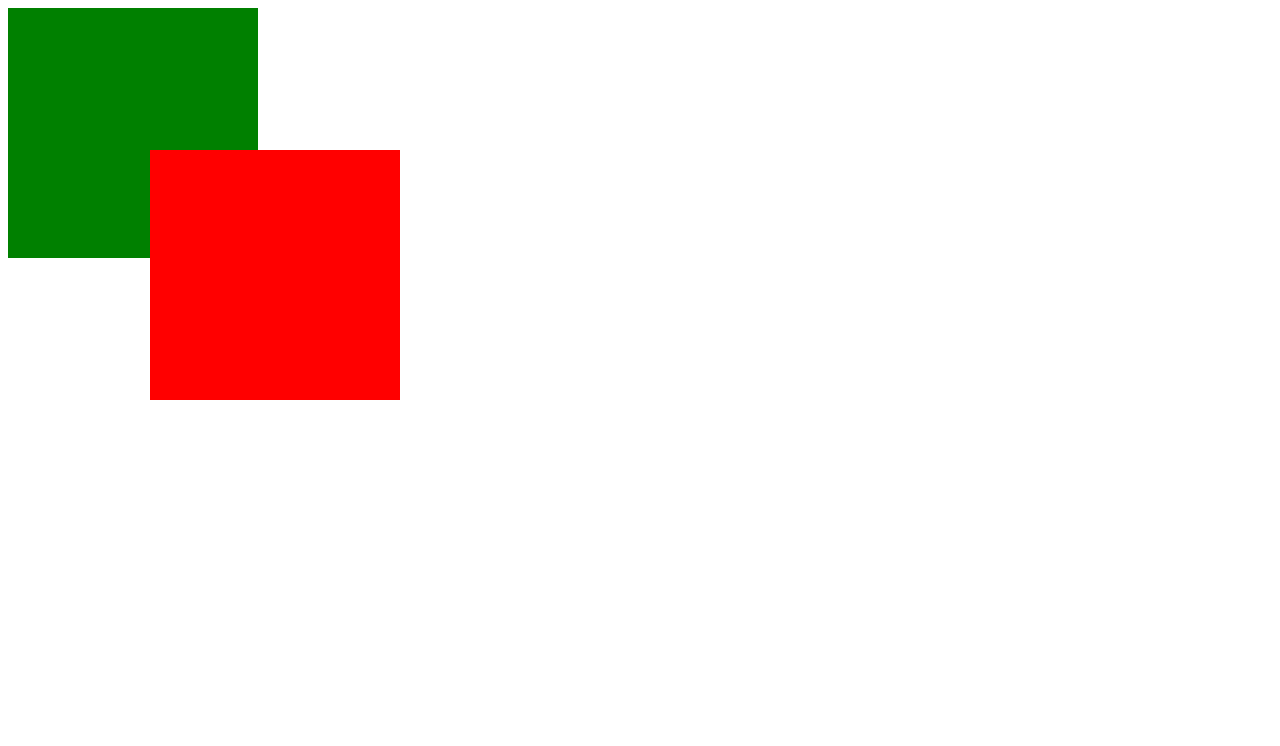
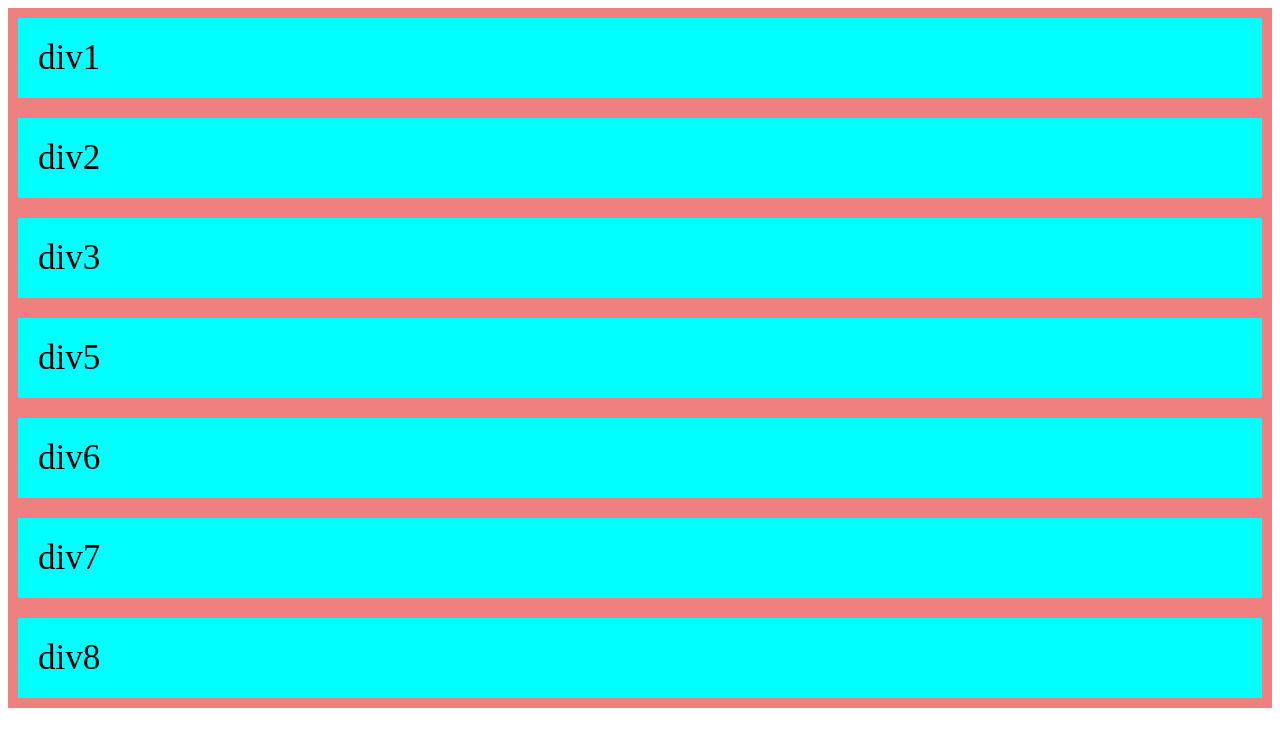
Before and after one commit to lina-22/css2024, a plain HTML site: page Flex-box-Layout/index.html in a window 1280 px wide. Drawn offline with Linux system fonts and the light colour scheme.

Commit message:
css update

```diff
--- a/Flex-box-Layout/index.html
+++ b/Flex-box-Layout/index.html
@@ -3,11 +3,18 @@
   <head>
     <meta charset="UTF-8" />
     <meta name="viewport" content="width=device-width, initial-scale=1.0" />
-    <title>Overflow and Tooltip</title>
+    <title>Flex-box layout</title>
     <link rel="stylesheet" href="style.css" />
   </head>
   <body>
-    <div class="div1"></div>
-    <div class="div2"></div>
+    <div class="flex-container">
+      <div class="div1">div1</div>
+      <div class="div2">div2</div>
+      <div class="div3">div3</div>
+      <div class="div5">div5</div>
+      <div class="div6">div6</div>
+      <div class="div7">div7</div>
+      <div class="div8">div8</div>
+    </div>
   </body>
 </html>
--- a/Flex-box-Layout/style.css
+++ b/Flex-box-Layout/style.css
@@ -1,21 +1,15 @@
-:root {
-  --primary-color: green;
+.flex-container {
+  background-color: lightcoral;
+  display: flex;
+  flex-wrap: wrap;
+  flex-direction: column;
+  /* flex-wrap: wrap-reverse; */
 }
 
-div {
-  height: 250px;
-  width: 250px;
+.flex-container > div {
+  /* width: 100px; */
+  background-color: aqua;
+  font-size: 35px;
+  margin: 10px;
+  padding: 20px;
 }
-
-.div1 {
-  background-color: var(--primary-color);
-  position: absolute;
-  z-index: 1;
-}
-.div2 {
-  background-color: red;
-  position: absolute;
-  left: 150px;
-  top: 150px;
-  z-index: 2;
-}
```
